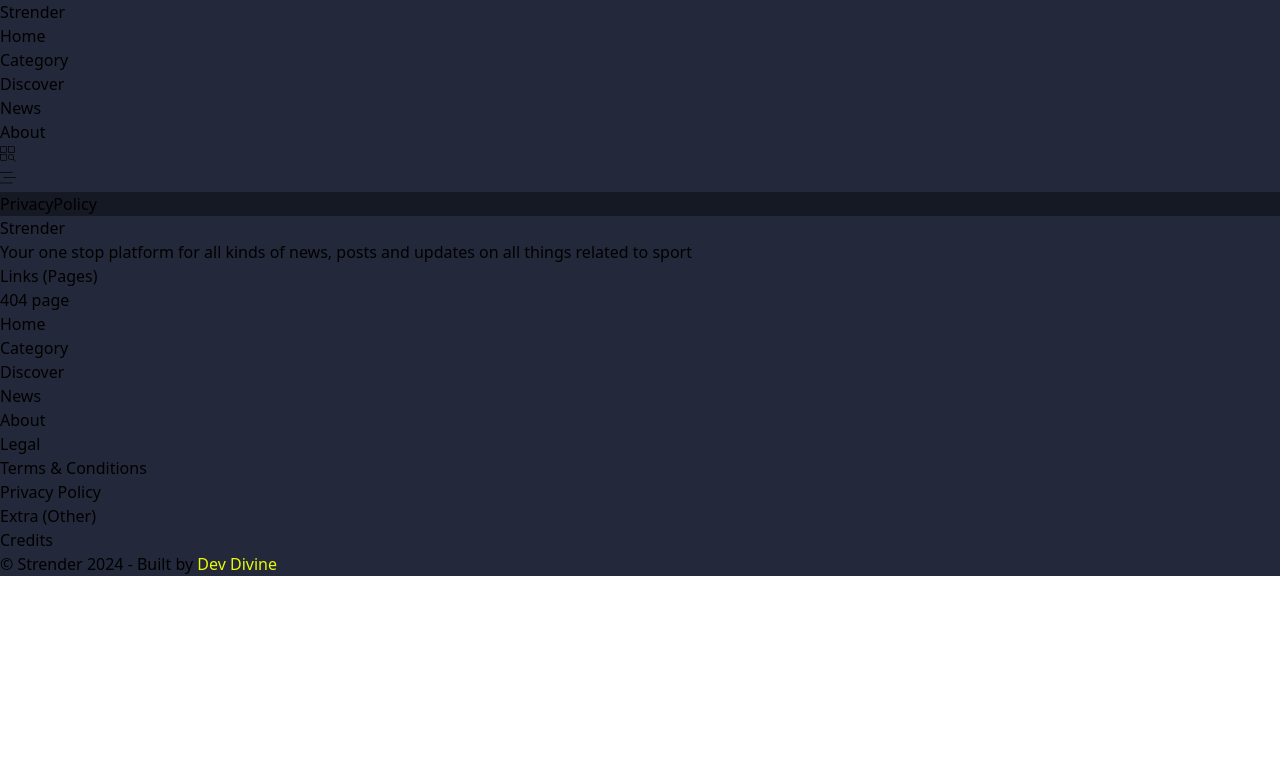
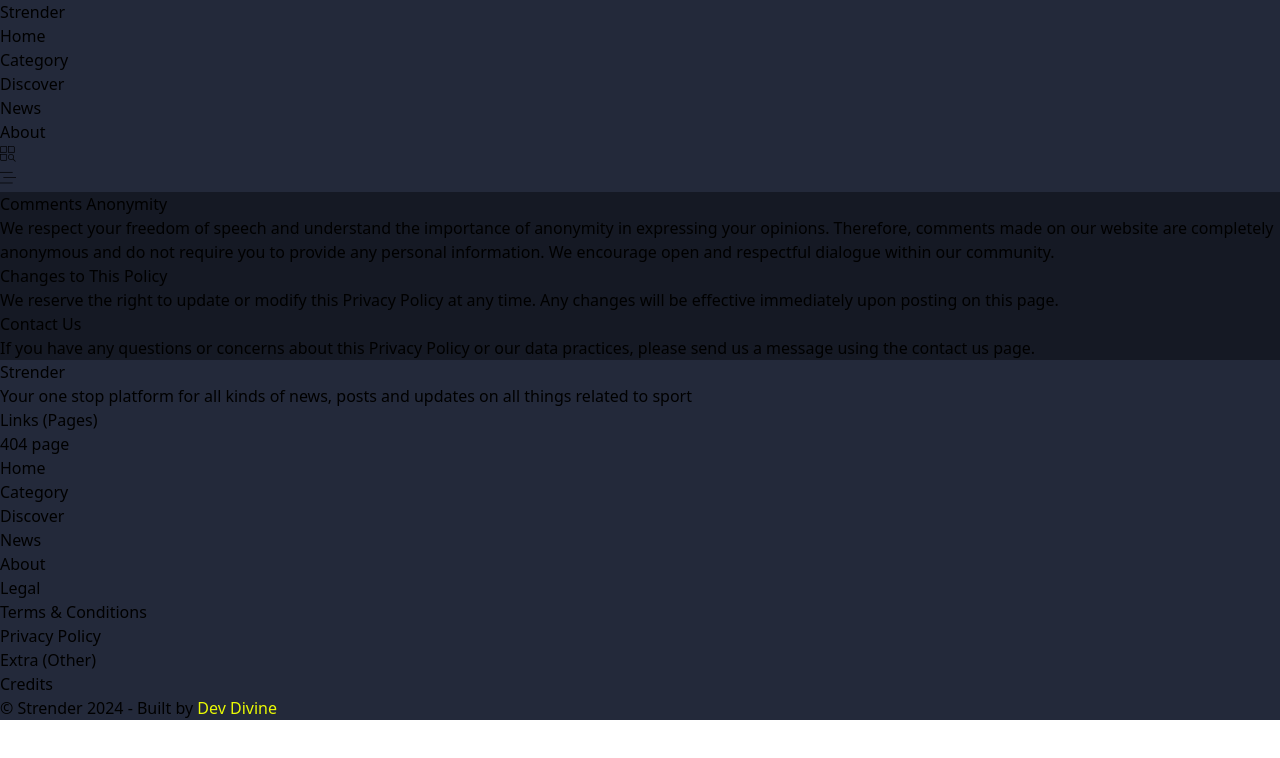
Before and after one commit to Okeke-Divine/strender, a React (Vite) app: page /privacy-policy in a window 1280 px wide. Shown: the top 758 px of the page. Built offline with nearby package versions, Linux system fonts and the light colour scheme.

Commit message:
Updated the privacy policy

```diff
--- /dev/null
+++ b/src/data/PrivacyPolicy.json
@@ -0,0 +1,23 @@
+{
+    "sections": [
+        {
+            "title": "Comments Anonymity",
+            "content": [
+                "We respect your freedom of speech and understand the importance of anonymity in expressing your opinions. Therefore, comments made on our website are completely anonymous and do not require you to provide any personal information. We encourage open and respectful dialogue within our community."
+            ]
+        },
+        {
+            "title": "Changes to This Policy",
+            "content": [
+                "We reserve the right to update or modify this Privacy Policy at any time. Any changes will be effective immediately upon posting on this page."
+            ]
+        },
+        {
+            "title": "Contact Us",
+            "content": [
+                "If you have any questions or concerns about this Privacy Policy or our data practices, please send us a message using the contact us page."
+            ]
+        }
+    ],
+    "lastUpdated": "3rd April 2024"
+}
--- a/src/pages/PrivacyPolicy.jsx
+++ b/src/pages/PrivacyPolicy.jsx
@@ -1,7 +1,20 @@
-export default function PrivacyPolicy(){
-    return (
-        <>
-            <div>PrivacyPolicy</div>
-        </>
-    )
+import PrivacyPolicyData from "../data/PrivacyPolicy.json";
+
+export default function PrivacyPolicy() {
+  return (
+    <>
+      <main className="mainComponent">
+        {PrivacyPolicyData.sections.map((section, index) => (
+          <div key={index} className="mb-8">
+            <h2 className="text-3xl font-bold text-white mb-4">
+              {section.title}
+            </h2>
+            {section.content.map((content, idx) => (
+              <p key={idx} className="text-gray-400">{content}</p>
+            ))}
+          </div>
+        ))}
+      </main>
+    </>
+  );
 }
```
